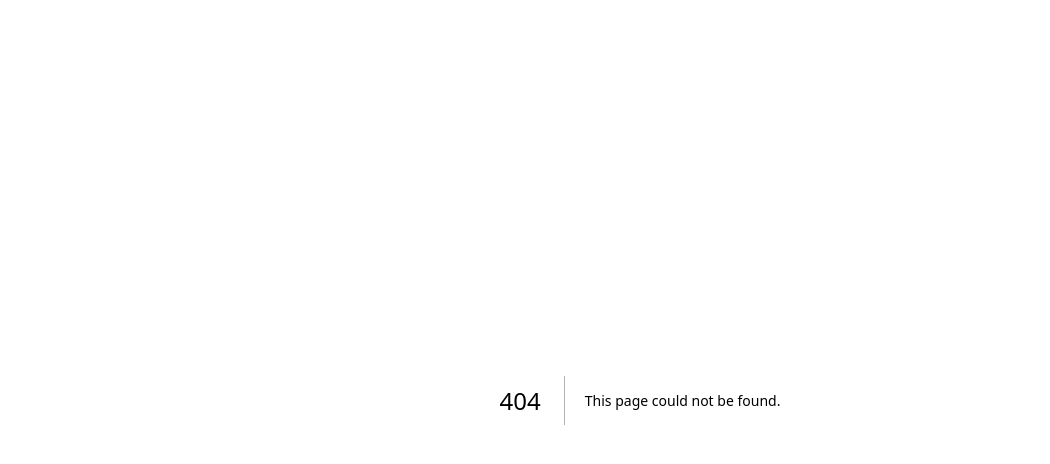
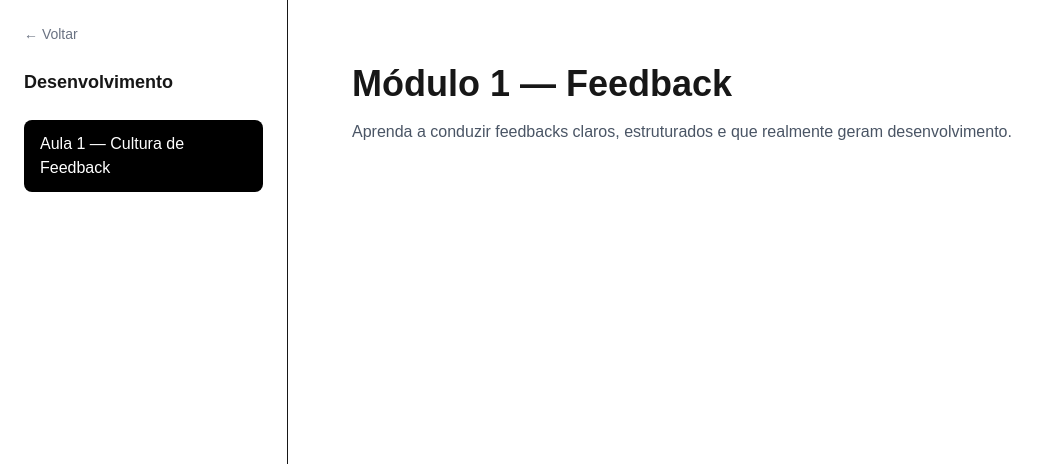
Before and after one commit to amandafrann/programa-lider-hero, a Next.js app: page /desenvolvimento/modulo-1 in a window 1280 px wide. Before the commit this address had no page. Shown: the top 464 px of the page, without its empty margins (0-1050 px from the left). Built offline with nearby package versions, Linux system fonts and the light colour scheme.

Commit message:
modulo-1 desenvolvimento

```diff
--- /dev/null
+++ b/app/desenvolvimento/modulo-1/page.tsx
@@ -0,0 +1,48 @@
+import Link from "next/link";
+
+export default function Modulo1() {
+  return (
+    <div className="flex min-h-screen">
+
+      <div className="w-72 border-r bg-white p-6">
+
+        <Link
+          href="/desenvolvimento"
+          className="text-sm text-gray-500 mb-6 block hover:underline"
+        >
+          ← Voltar
+        </Link>
+
+        <h2 className="font-semibold text-lg mb-6">
+          Desenvolvimento
+        </h2>
+
+        <div className="space-y-3">
+
+          <Link
+            href="/desenvolvimento/modulo-1/aula-1"
+            className="block bg-black text-white px-4 py-3 rounded-lg"
+          >
+            Aula 1 — Cultura de Feedback
+          </Link>
+
+        </div>
+
+      </div>
+
+      <div className="flex-1 p-16">
+
+        <h1 className="text-4xl font-bold mb-4">
+          Módulo 1 — Feedback
+        </h1>
+
+        <p className="text-gray-600">
+          Aprenda a conduzir feedbacks claros, estruturados
+          e que realmente geram desenvolvimento.
+        </p>
+
+      </div>
+
+    </div>
+  );
+}
```
